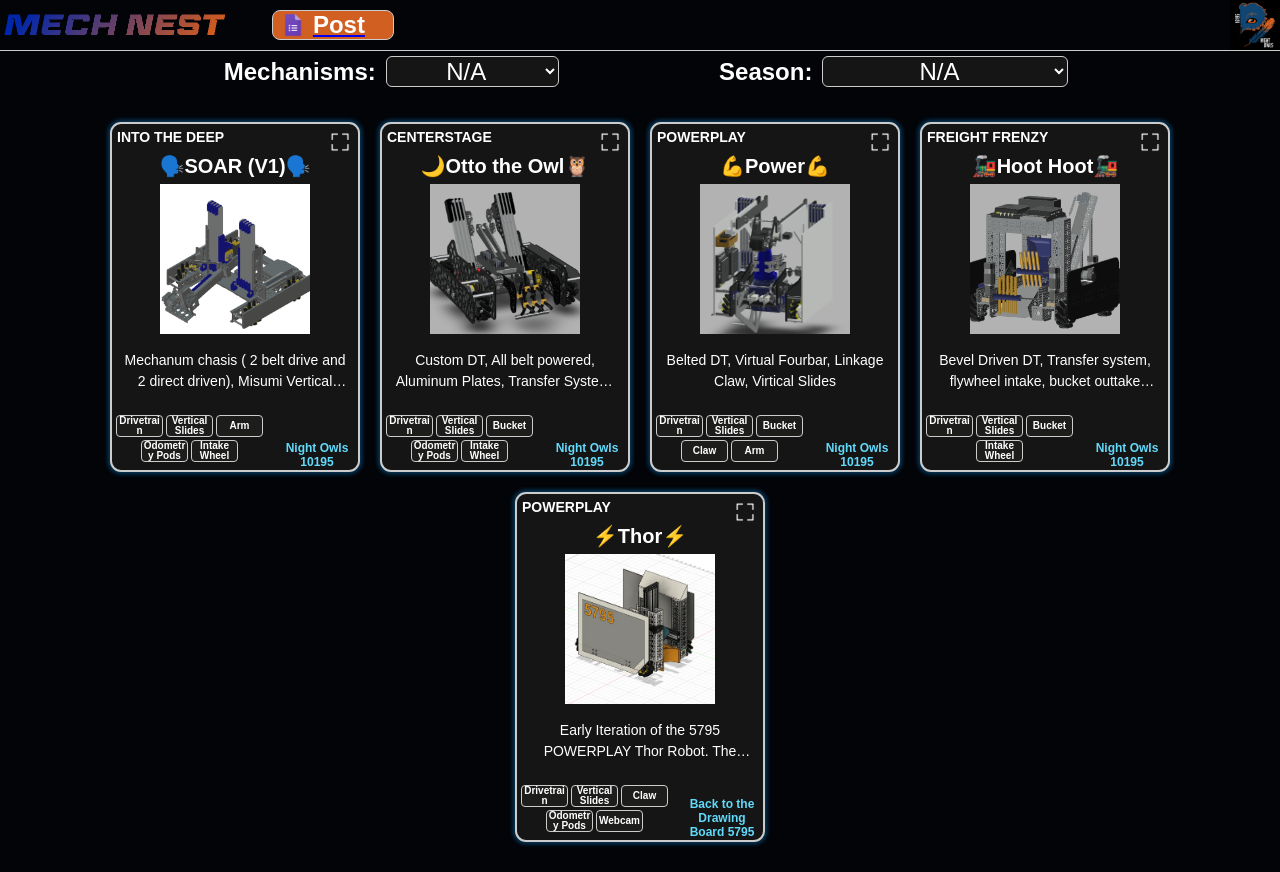
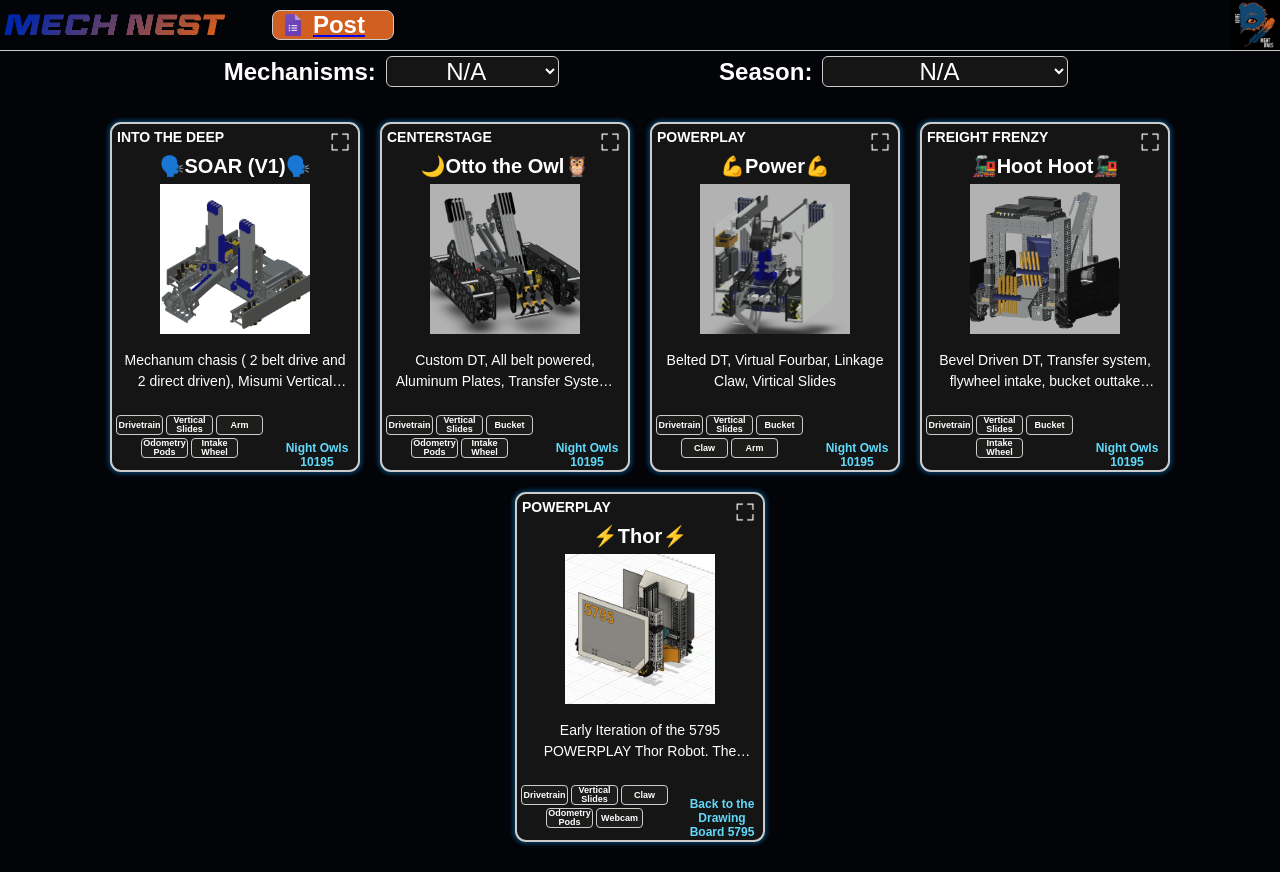
Before and after one commit to FTC-10195/MechNest, a React (Create React App) app: page / in a window 1280 px wide. Built offline with nearby package versions, Linux system fonts and the light colour scheme.

Commit message:
Decreased tag font size by 1 px to stop one-letter overflowing

```diff
--- a/src/Card.css
+++ b/src/Card.css
@@ -246,7 +246,7 @@ overflow-y: scroll;
   height: 28px;
   width: 45px;
   place-content: center;
-  font-size:  10px;
+  font-size:  9px;
   position: relative;
   text-align: center;
   border: 1px solid #ccc;
@@ -265,7 +265,7 @@ overflow-y: scroll;
   height: 22px;
   width: 38px;
   place-content: center;
-  font-size:  9px;
+  font-size:  8px;
   position: relative;
   text-align: center;
   border: 1px solid #ccc;
```
